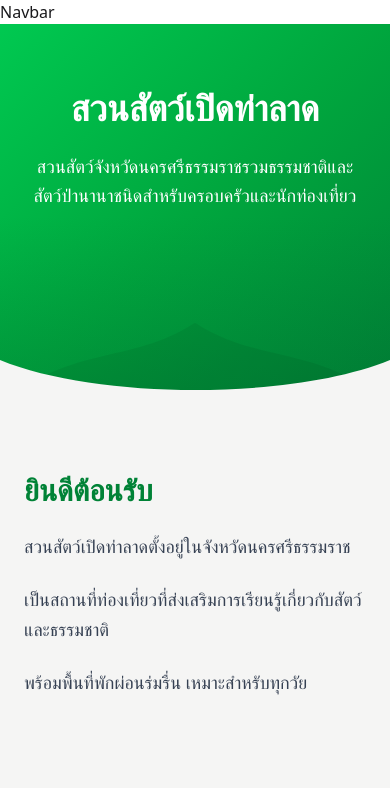
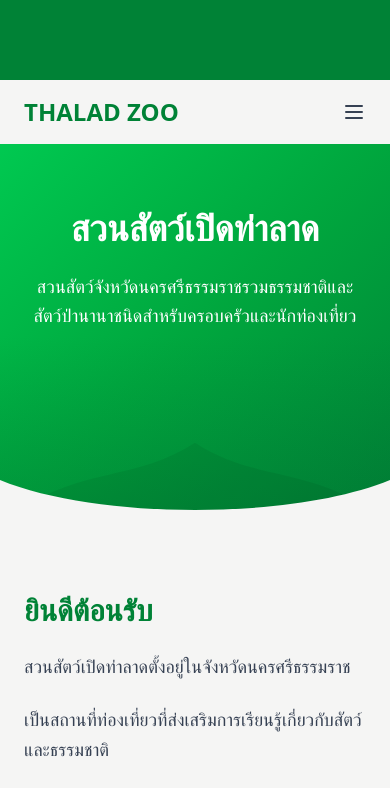
Before and after one commit to natchanon-kh/thalad-zoo, a React (Vite) app: page / in a window 390 px wide. Shown: the top 788 px of the page. Built offline with nearby package versions, Linux system fonts and the light colour scheme.

Commit message:
feat: add layout on Navbar

```diff
--- a/src/components/Navbar.tsx
+++ b/src/components/Navbar.tsx
@@ -1,7 +1,133 @@
-export default function Navbar() {
+import React, { useState } from "react";
+
+// Mock router functions for demo
+const Link = ({ to, children, className, onClick }: any) => (
+  <a
+    href="#"
+    className={className}
+    onClick={(e) => {
+      e.preventDefault();
+      onClick?.();
+    }}
+  >
+    {children}
+  </a>
+);
+
+const useLocation = () => ({ pathname: "/" }); // Mock current path
+
+const NavbarDemo: React.FC = () => {
+  const [isMenuOpen, setIsMenuOpen] = useState(false);
+  const location = useLocation();
+
+  const navItems = [
+    { path: "/about", label: "เกี่ยวกับสวนสัตว์" },
+    { path: "/animals", label: "สารานุกรมสัตว์" },
+    { path: "/contact", label: "ติดต่อ" },
+  ];
+
+  const isActivePath = (path: string) => location.pathname === path;
+
   return (
-    <div>
-      <div>Navbar</div>
+    <div className="bg-gray-50">
+      {/* Header with curved green background */}
+      <div className="relative">
+        <div className="bg-green-700 h-20 w-full"></div>
+        {/* <div className="absolute inset-0 bg-green-700">
+          <svg
+            className="absolute bottom-0 w-full h-8"
+            viewBox="0 0 1200 120"
+            preserveAspectRatio="none"
+          >
+            <path
+              d="M0,0 C300,100 900,100 1200,0 L1200,120 L0,120 Z"
+              fill="rgb(245 245 244)"
+            />
+          </svg>
+        </div> */}
+      </div>
+
+      {/* Navigation */}
+      <nav className="bg-stone-100 py-4 px-6 md:px-12 relative z-10">
+        <div className="max-w-7xl mx-auto flex justify-between items-center">
+          {/* Logo */}
+          <Link
+            to="/"
+            className="text-2xl md:text-3xl font-bold text-green-700 hover:text-green-800 transition-colors"
+          >
+            THALAD ZOO
+          </Link>
+
+          {/* Desktop & Tablet Menu */}
+          <div className="hidden md:flex space-x-8">
+            {navItems.map((item) => (
+              <Link
+                key={item.path}
+                to={item.path}
+                className={`text-gray-700 hover:text-green-700 transition-colors font-medium ${
+                  isActivePath(item.path)
+                    ? "text-green-700 border-b-2 border-green-700"
+                    : ""
+                }`}
+              >
+                {item.label}
+              </Link>
+            ))}
+          </div>
+
+          {/* Mobile menu button (เฉพาะ mobile จริงๆ) */}
+          <button
+            className="md:hidden text-gray-700 hover:text-green-700 transition-colors"
+            onClick={() => setIsMenuOpen(!isMenuOpen)}
+            aria-label="Toggle menu"
+          >
+            <svg
+              className="w-6 h-6"
+              fill="none"
+              stroke="currentColor"
+              viewBox="0 0 24 24"
+            >
+              {isMenuOpen ? (
+                <path
+                  strokeLinecap="round"
+                  strokeLinejoin="round"
+                  strokeWidth={2}
+                  d="M6 18L18 6M6 6l12 12"
+                />
+              ) : (
+                <path
+                  strokeLinecap="round"
+                  strokeLinejoin="round"
+                  strokeWidth={2}
+                  d="M4 6h16M4 12h16M4 18h16"
+                />
+              )}
+            </svg>
+          </button>
+        </div>
+
+        {/* Mobile Menu */}
+        {isMenuOpen && (
+          <div className="md:hidden mt-4 py-4 border-t border-gray-200 animate-in slide-in-from-top-2 duration-200">
+            <div className="flex flex-col space-y-4">
+              {navItems.map((item) => (
+                <Link
+                  key={item.path}
+                  to={item.path}
+                  className={`text-gray-700 hover:text-green-700 transition-colors font-medium px-4 py-2 rounded ${
+                    isActivePath(item.path) ? "text-green-700 bg-green-50" : ""
+                  }`}
+                  onClick={() => setIsMenuOpen(false)}
+                >
+                  {item.label}
+                </Link>
+              ))}
+            </div>
+          </div>
+        )}
+      </nav>
     </div>
   );
-}
+};
+
+export default NavbarDemo;
```
